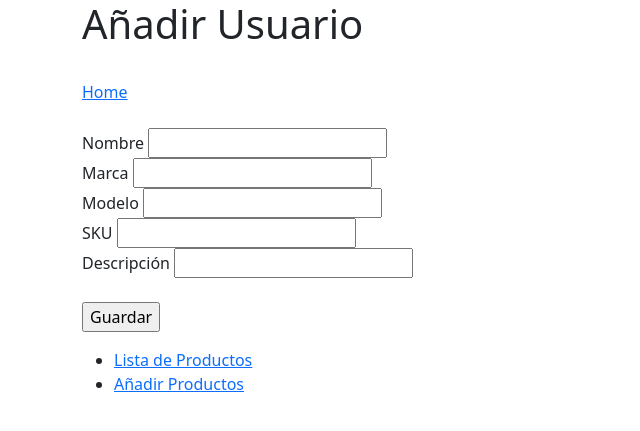
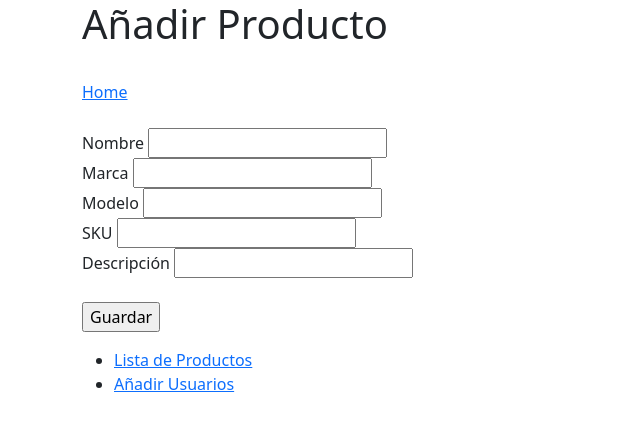
Before and after one commit to gamurigm/Control-de-Almac-n, a PHP site: page /add_products.php in a window 1280 px wide. Shown: the top 431 px of the page, without its empty margins (0-640 px from the left). Run offline with PHP 8.4, Linux system fonts and the light colour scheme.

Commit message:
navegacion

```diff
--- a/add_products.php
+++ b/add_products.php
@@ -40,7 +40,7 @@ if(!empty($_POST)) {
   </head>
   <body>
     <div class="container">
-      <h1>Añadir Usuario</h1>
+      <h1>Añadir Producto</h1>
       <br>
       <a href="index.php">Home</a>
       <br>
@@ -77,10 +77,10 @@ if(!empty($_POST)) {
   </form>
   <ul>
     <li>
-      <a href="">Lista de Productos</a>
+      <a href="list.php">Lista de Productos</a>
     </li>
     <li>
-      <a href="">Añadir Productos</a>
+      <a href="add_users.php">Añadir Usuarios</a>
     </li>
   </ul>
   </div>
```
Also changed, not shown: store.php (+6 -12 lines).
